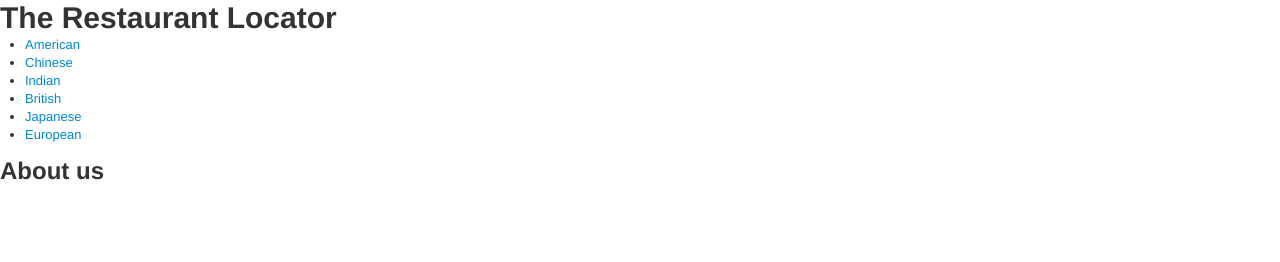
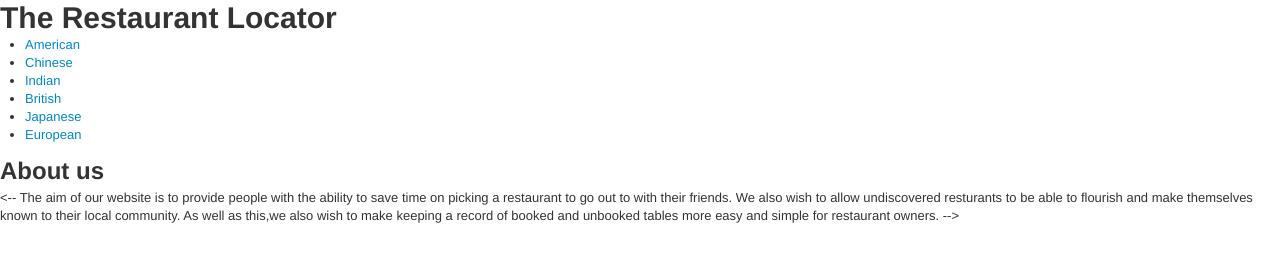
Before and after one commit to symroe/YRS2012Bookings, a plain HTML site: page index.html in a window 1280 px wide. Drawn offline with Linux system fonts and the light colour scheme.

Commit message:
Update index.html

```diff
--- a/index.html
+++ b/index.html
@@ -21,9 +21,9 @@
         </header>
         <section>
             <h2>About us</h2>
-            <!-- The aim of our website is to provide people with the ability to save time on picking a restaurant to go out to with their friends.
+            <-- The aim of our website is to provide people with the ability to save time on picking a restaurant to go out to with their friends.
 We also wish to allow undiscovered resturants to be able to flourish and make themselves known to their local community.
-As well as this,we also wish to make keeping a record of booked and unbooked tables more easy and simple for restaurant owners -->
+As well as this,we also wish to make keeping a record of booked and unbooked tables more easy and simple for restaurant owners. -->
 
 
         </section>
```
